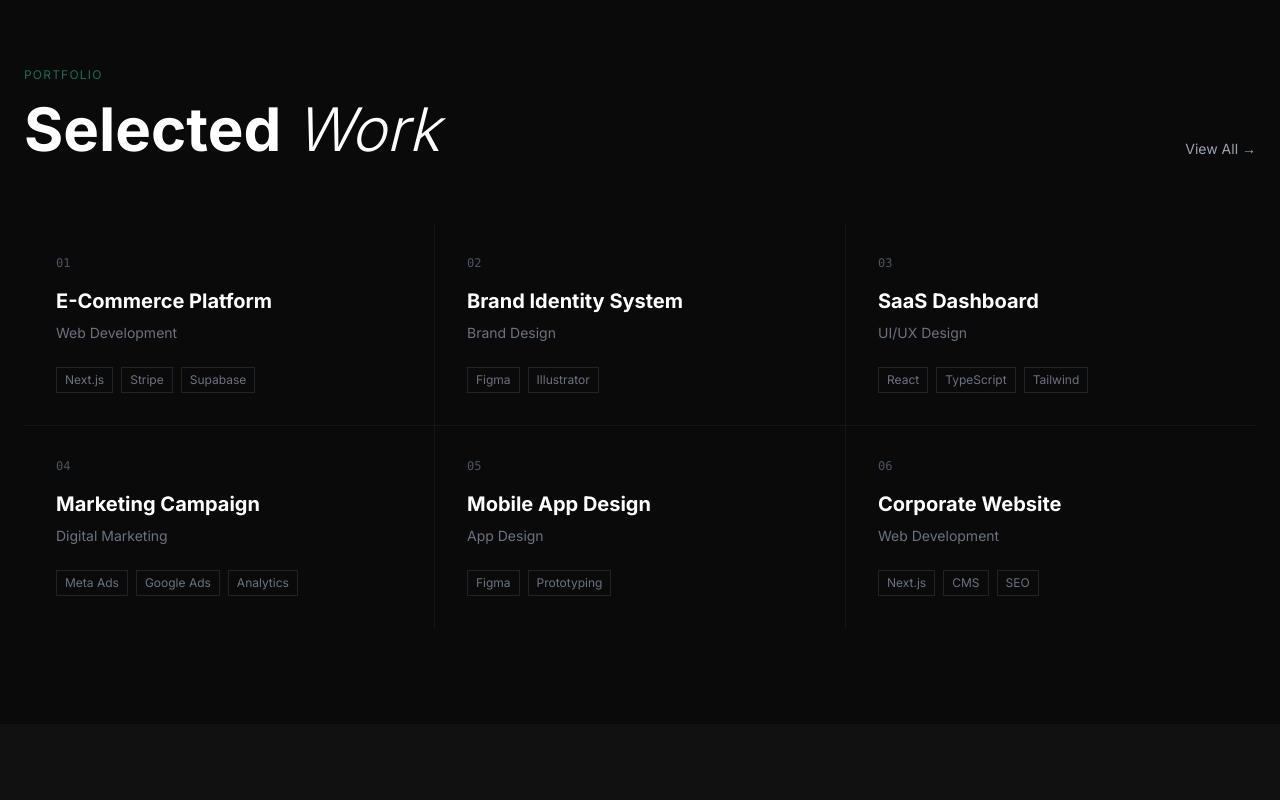
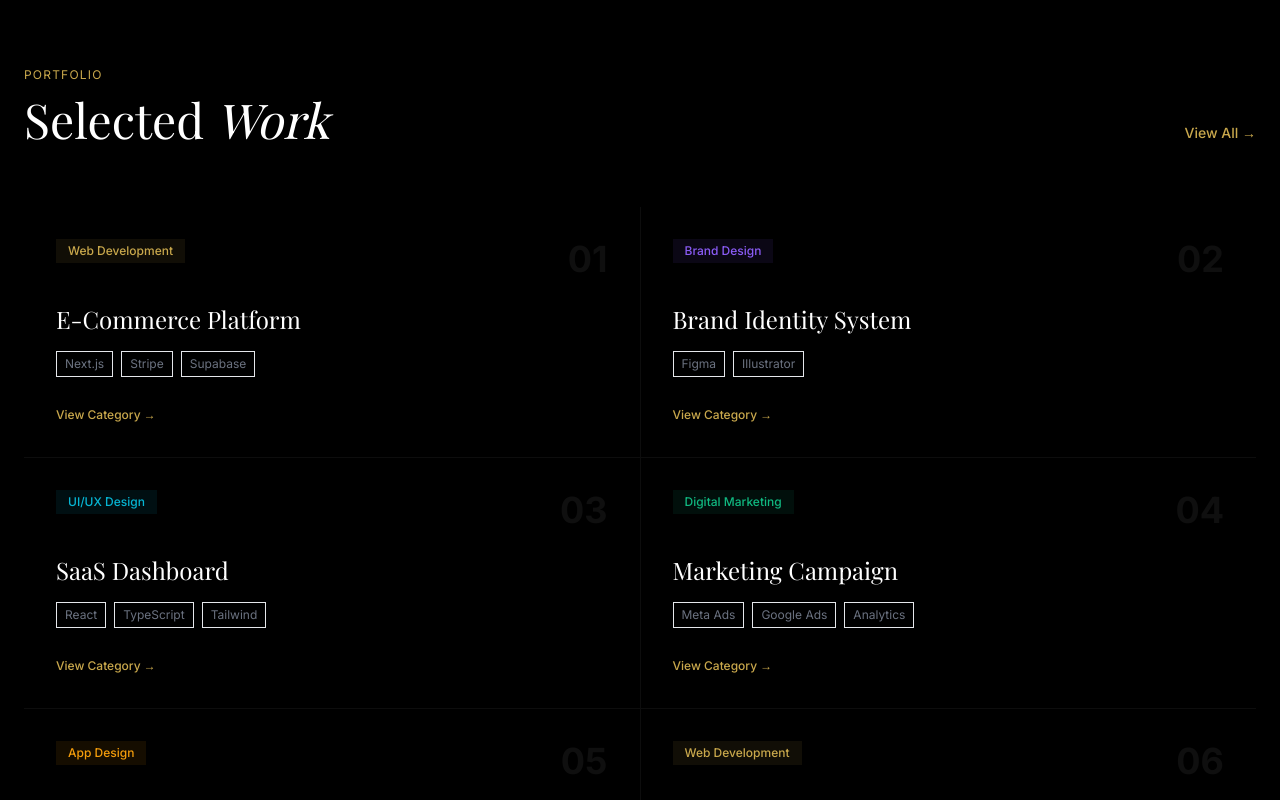
Before and after one commit to KARUN-499/karun-portfolio-v2, a Next.js app: page / in a window 1280 px wide. Shown: the part 2360-3160 px from the top of the page. Built offline with nearby package versions, Linux system fonts and the light colour scheme.

Commit message:
Portfolio.tsx: gold theme, color-coded categories, View All link to /portfolio page

```diff
--- a/components/Portfolio.tsx
+++ b/components/Portfolio.tsx
@@ -9,30 +9,87 @@ const projects = [
   { id: '06', title: 'Corporate Website', category: 'Web Development', tech: ['Next.js', 'CMS', 'SEO'] },
 ];
 
+const categoryColors: Record<string, string> = {
+  'Web Development': '#C9A84C',
+  'Brand Design': '#8B5CF6',
+  'UI/UX Design': '#06B6D4',
+  'Digital Marketing': '#10B981',
+  'App Design': '#F59E0B',
+  'Full Stack': '#EF4444',
+};
+
 export default function Portfolio() {
   return (
-    <section id="portfolio" className="bg-[#0A0A0A] py-24">
-      <div className="max-w-7xl mx-auto px-6">
+    <section className="py-24 px-6 bg-black" id="portfolio">
+      <div className="max-w-7xl mx-auto">
+        {/* Header */}
         <div className="flex items-end justify-between mb-16">
           <div>
-            <p className="font-sans text-xs tracking-widest text-[#1B6B5A] uppercase mb-4">Portfolio</p>
-            <h2 className="font-sans text-5xl lg:text-6xl font-bold text-white">Selected <em className="italic font-light">Work</em></h2>
+            <p className="text-xs uppercase tracking-widest mb-3" style={{ color: '#C9A84C' }}>PORTFOLIO</p>
+            <h2 className="font-serif text-5xl font-normal text-white">
+              Selected <span className="italic">Work</span>
+            </h2>
           </div>
-          <Link href="/portfolio" className="hidden md:block font-sans text-sm text-gray-400 hover:text-white transition-colors">View All →</Link>
+          <Link
+            href="/portfolio"
+            className="text-sm font-medium transition-colors hover:opacity-80 hidden md:flex items-center gap-2"
+            style={{ color: '#C9A84C' }}
+          >
+            View All &rarr;
+          </Link>
         </div>
-        <div className="grid grid-cols-1 md:grid-cols-2 lg:grid-cols-3 gap-px bg-white/5">
-          {projects.map(p => (
-            <div key={p.id} className="bg-[#0A0A0A] p-8 hover:bg-[#111111] transition-colors group cursor-pointer">
-              <p className="font-mono text-xs text-gray-600 mb-4">{p.id}</p>
-              <h3 className="font-sans text-xl font-bold text-white mb-2 group-hover:text-[#1B6B5A] transition-colors">{p.title}</h3>
-              <p className="font-sans text-sm text-gray-500 mb-6">{p.category}</p>
-              <div className="flex flex-wrap gap-2">
-                {p.tech.map(t => (
-                  <span key={t} className="text-xs font-sans text-gray-500 border border-white/10 px-2 py-1">{t}</span>
+
+        {/* Projects Grid */}
+        <div className="grid grid-cols-1 md:grid-cols-2 gap-px" style={{ backgroundColor: 'rgba(255,255,255,0.05)' }}>
+          {projects.map((project, index) => (
+            <div
+              key={project.id}
+              className="group bg-black p-8 hover:bg-[#0a0a0a] transition-all duration-300"
+            >
+              <div className="flex items-start justify-between mb-6">
+                <span
+                  className="text-xs font-medium px-3 py-1"
+                  style={{
+                    backgroundColor: (categoryColors[project.category] || '#C9A84C') + '15',
+                    color: categoryColors[project.category] || '#C9A84C',
+                  }}
+                >
+                  {project.category}
+                </span>
+                <span className="text-4xl font-bold" style={{ color: 'rgba(255,255,255,0.06)' }}>
+                  {project.id}
+                </span>
+              </div>
+              <h3 className="font-serif text-2xl font-normal text-white mb-4 group-hover:text-gray-100 transition-colors">
+                {project.title}
+              </h3>
+              <div className="flex flex-wrap gap-2 mb-6">
+                {project.tech.map((t) => (
+                  <span key={t} className="text-xs px-2 py-1 text-gray-500 border border-white/8">
+                    {t}
+                  </span>
                 ))}
               </div>
+              <Link
+                href="/portfolio"
+                className="text-xs font-medium transition-colors hover:opacity-70"
+                style={{ color: '#C9A84C' }}
+              >
+                View Category &rarr;
+              </Link>
             </div>
           ))}
+        </div>
+
+        {/* Mobile View All */}
+        <div className="mt-10 text-center md:hidden">
+          <Link
+            href="/portfolio"
+            className="inline-block px-6 py-3 text-sm font-medium text-black rounded-sm"
+            style={{ backgroundColor: '#C9A84C' }}
+          >
+            View All Projects &rarr;
+          </Link>
         </div>
       </div>
     </section>
```
